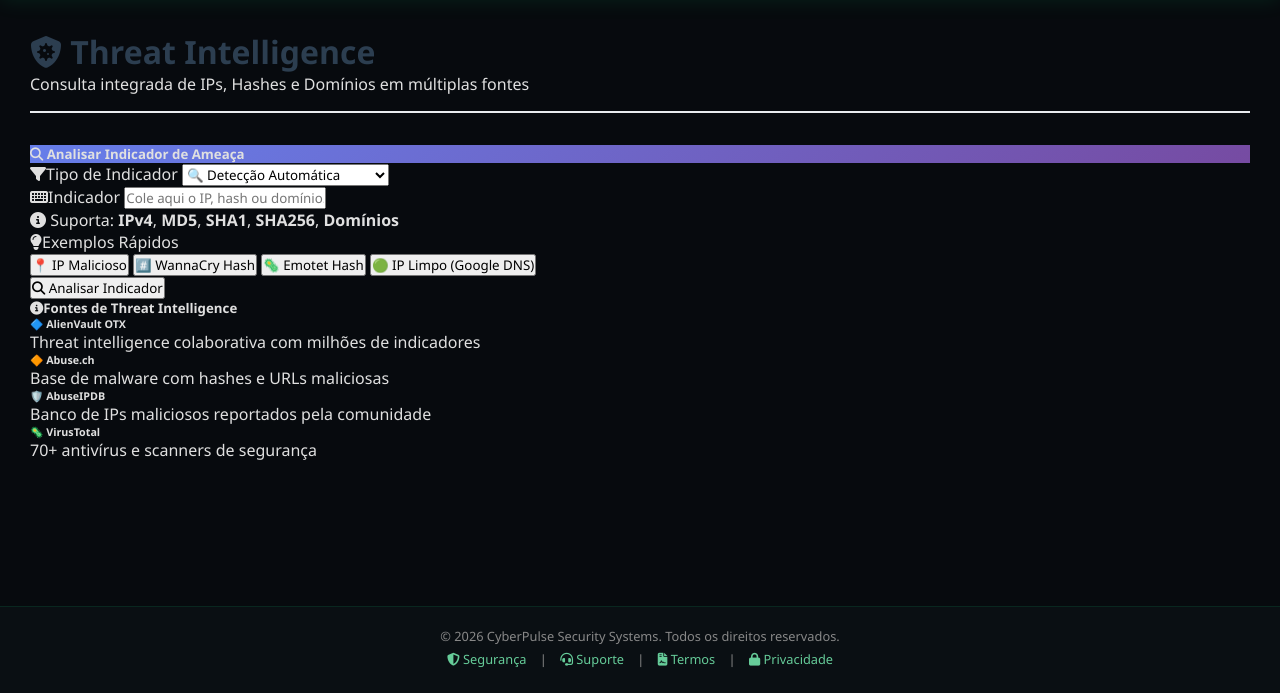
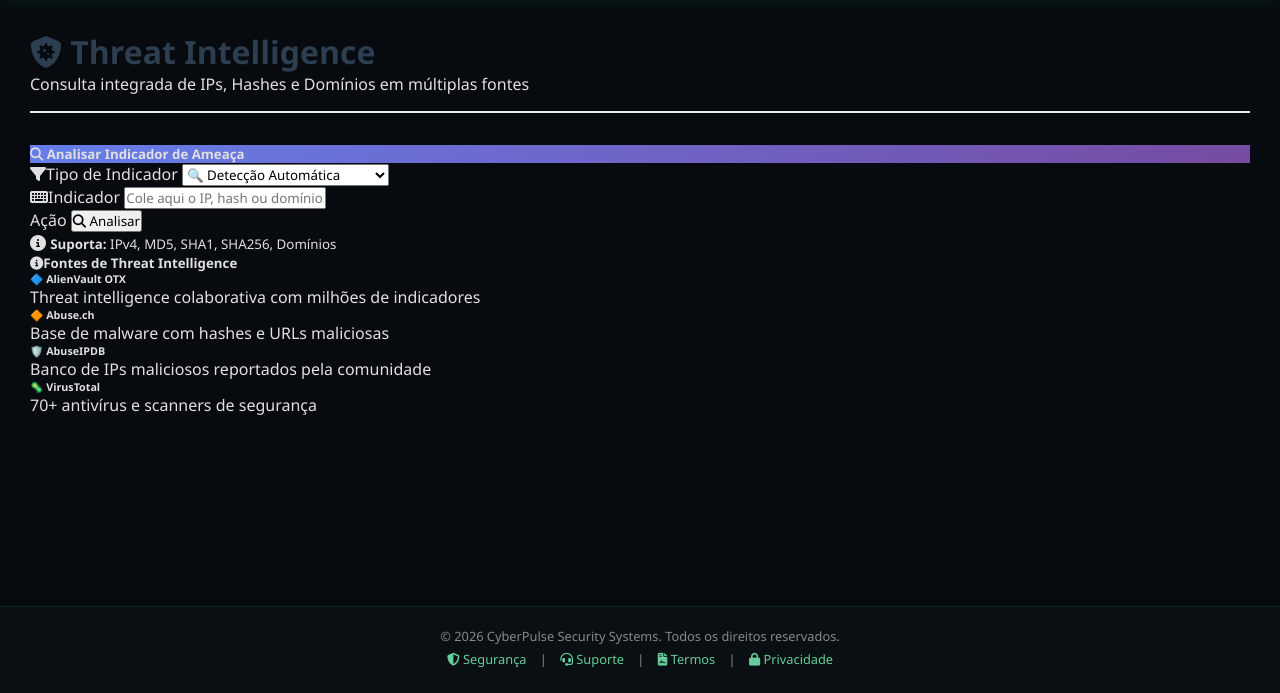
Before and after one commit to vitorfbernardo/cyberpulse, a Django app: page /threat-intel/ in a window 1280 px wide; the page is wider, and only the part inside the window is pictured. Shown: the part 107-800 px from the top of that part. Run offline with Django 5.2, Linux system fonts and the light colour scheme; the visitor is signed in with stand-in values (Sample User, id 1); data that the repository does not hold is empty.

Commit message:
Layout horizontal para campos de busca - mais clean

```diff
--- a/templates/threat_intel.html
+++ b/templates/threat_intel.html
@@ -17,9 +17,9 @@
         </div>
     </div>
 
-    <!-- Formulário de Busca - INTERFACE MELHORADA -->
+    <!-- Formulário de Busca - INTERFACE HORIZONTAL -->
     <div class="row mb-4">
-        <div class="col-lg-8 offset-lg-2">
+        <div class="col-12">
             <div class="card shadow-lg border-0">
                 <div class="card-header bg-gradient-primary text-white">
                     <h5 class="mb-0">
@@ -31,10 +31,11 @@
                     <form method="post" id="threatIntelForm">
                         {% csrf_token %}
 
+                        <div class="row g-3 align-items-end">
                             <!-- Tipo de Indicador -->
-                        <div class="mb-4">
+                            <div class="col-md-3">
                                 <label for="query_type" class="form-label fw-bold">
-                                <i class="fas fa-filter me-2"></i>Tipo de Indicador
+                                    <i class="fas fa-filter me-1"></i>Tipo de Indicador
                                 </label>
                                 <select class="form-select form-select-lg" id="query_type" name="query_type">
                                     <option value="auto" selected>🔍 Detecção Automática</option>
@@ -45,9 +46,9 @@
                             </div>
 
                             <!-- Campo de Input -->
-                        <div class="mb-4">
+                            <div class="col-md-6">
                                 <label for="query" class="form-label fw-bold">
-                                <i class="fas fa-keyboard me-2"></i>Indicador
+                                    <i class="fas fa-keyboard me-1"></i>Indicador
                                 </label>
                                 <input
                                     type="text"
@@ -58,39 +59,28 @@
                                     value="{{ query }}"
                                     required
                                 >
-                            <div class="form-text mt-2">
-                                <i class="fas fa-info-circle me-1"></i>
-                                Suporta: <strong>IPv4</strong>, <strong>MD5</strong>, <strong>SHA1</strong>, <strong>SHA256</strong>, <strong>Domínios</strong>
-                            </div>
                             </div>
 
-                        <!-- Exemplos Clicáveis -->
-                        <div class="mb-4">
-                            <label class="form-label fw-bold">
-                                <i class="fas fa-lightbulb me-2"></i>Exemplos Rápidos
-                            </label>
-                            <div class="d-flex flex-wrap gap-2">
-                                <button type="button" class="btn btn-outline-info btn-sm example-btn" data-value="185.220.101.15">
-                                    📍 IP Malicioso
-                                </button>
-                                <button type="button" class="btn btn-outline-warning btn-sm example-btn" data-value="ed01ebfbc9eb5bbea545af4d01bf5f1071661840480439c6e5babe8e080e41aa">
-                                    #️⃣ WannaCry Hash
-                                </button>
-                                <button type="button" class="btn btn-outline-danger btn-sm example-btn" data-value="44d88612fea8a8f36de82e1278abb02f">
-                                    🦠 Emotet Hash
-                                </button>
-                                <button type="button" class="btn btn-outline-secondary btn-sm example-btn" data-value="8.8.8.8">
-                                    🟢 IP Limpo (Google DNS)
+                            <!-- Botão de Análise -->
+                            <div class="col-md-3">
+                                <label class="form-label fw-bold invisible">Ação</label>
+                                <button type="submit" class="btn btn-primary btn-lg w-100">
+                                    <i class="fas fa-search me-2"></i>
+                                    Analisar
                                 </button>
                             </div>
                         </div>
 
-                        <!-- Botão de Análise -->
-                        <div class="d-grid">
-                            <button type="submit" class="btn btn-primary btn-lg">
-                                <i class="fas fa-search me-2"></i>
-                                Analisar Indicador
-                            </button>
+                        <!-- Descrição abaixo -->
+                        <div class="row mt-3">
+                            <div class="col-12">
+                                <div class="alert alert-info mb-0 py-2">
+                                    <i class="fas fa-info-circle me-2"></i>
+                                    <small>
+                                        <strong>Suporta:</strong> IPv4, MD5, SHA1, SHA256, Domínios
+                                    </small>
+                                </div>
+                            </div>
                         </div>
                     </form>
                 </div>
@@ -438,15 +428,6 @@
     background: linear-gradient(135deg, #667eea 0%, #764ba2 100%);
 }
 
-.example-btn {
-    transition: all 0.3s ease;
-}
-
-.example-btn:hover {
-    transform: translateY(-2px);
-    box-shadow: 0 4px 8px rgba(0,0,0,0.15);
-}
-
 .card {
     transition: transform 0.2s ease;
 }
@@ -455,14 +436,4 @@
     transform: translateY(-2px);
 }
 </style>
-
-<script>
-// Exemplos clicáveis
-document.querySelectorAll('.example-btn').forEach(btn => {
-    btn.addEventListener('click', function() {
-        document.getElementById('query').value = this.dataset.value;
-        document.getElementById('query').focus();
-    });
-});
-</script>
 {% endblock %}
```
Lines whose indentation alone changed are shown as unchanged.
